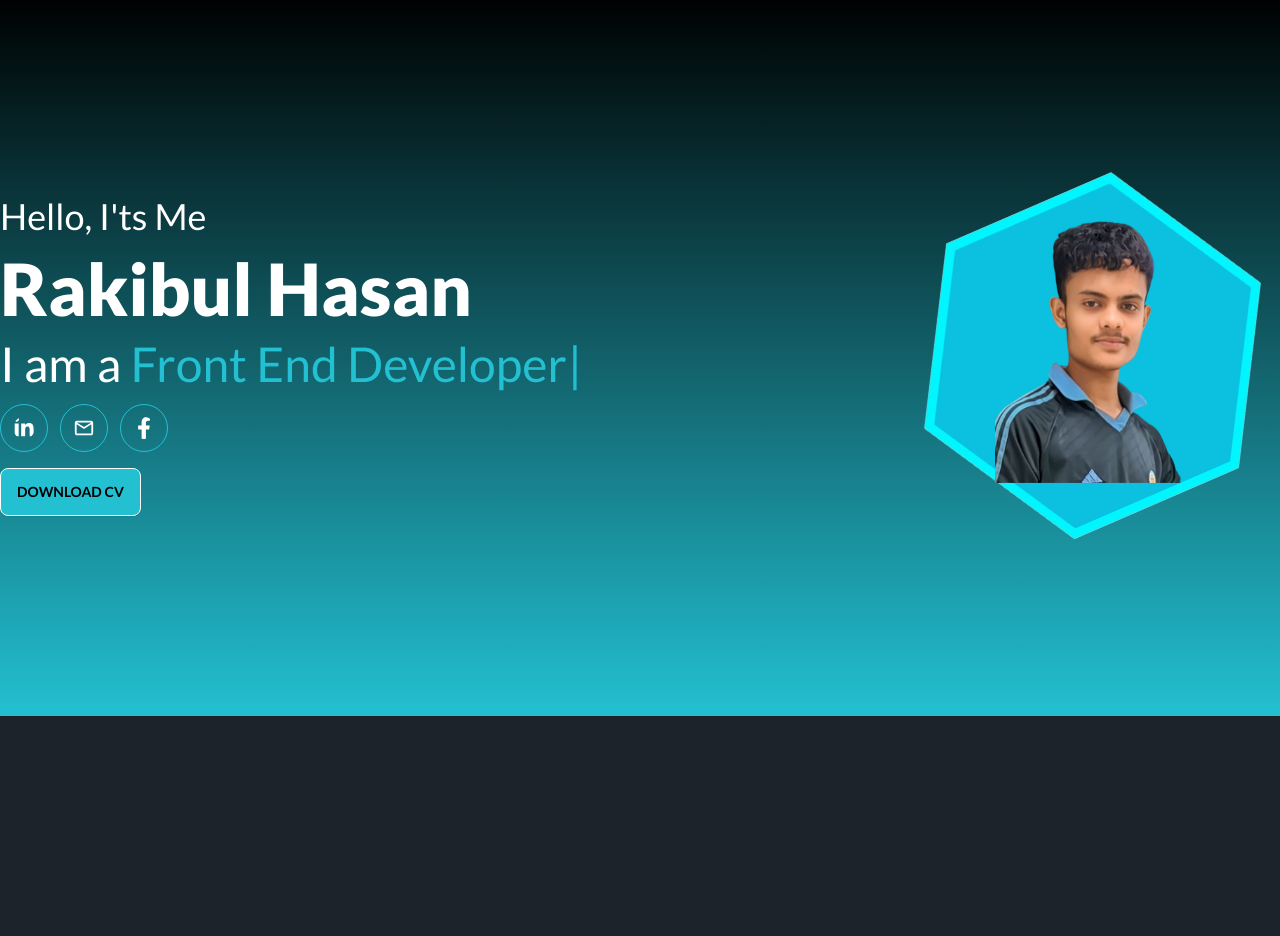
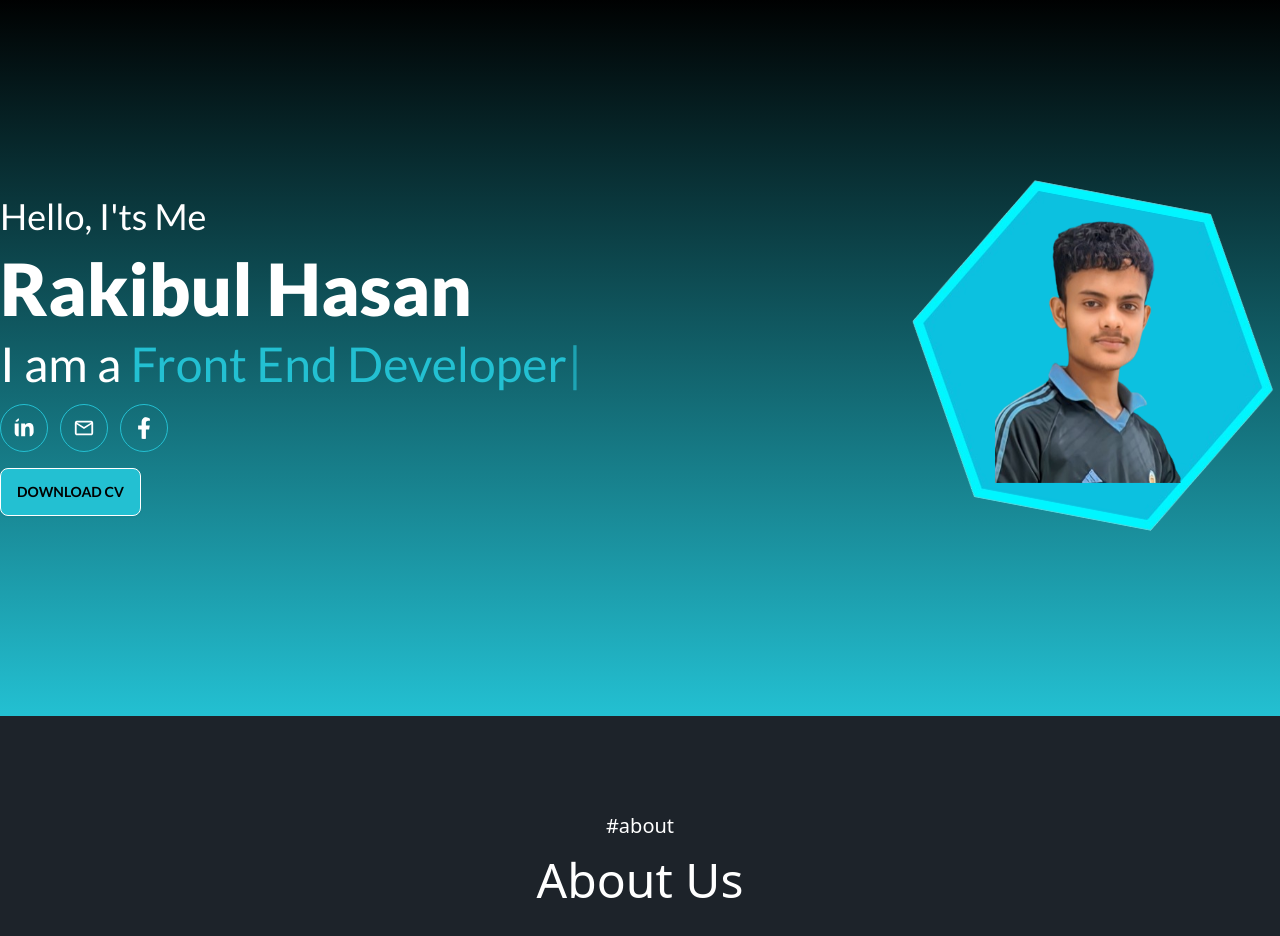
Before and after one commit to Rakibjrb/portfolio, a React (Vite) app: page / in a window 1280 px wide. Shown: the part 100-1036 px from the top of the page. Before the commit the page ends 816 px from the top, so only its background shows below. Built offline with nearby package versions, Linux system fonts and the light colour scheme.

Commit message:
added about section

```diff
--- /dev/null
+++ b/src/Components/CommonComponets/SectionHeader/SectionHeader.jsx
@@ -0,0 +1,15 @@
+import PropTypes from "prop-types";
+
+const SectionHeader = ({ title, subtitle }) => {
+  return (
+    <div className="text-center text-white mb-10">
+      <h3 className="text-xl mb-4">{subtitle}</h3>
+      <h1 className="text-5xl">{title}</h1>
+    </div>
+  );
+};
+SectionHeader.propTypes = {
+  title: PropTypes.string,
+  subtitle: PropTypes.string,
+};
+export default SectionHeader;
--- /dev/null
+++ b/src/Components/HomePageComponents/About/About.jsx
@@ -0,0 +1,11 @@
+import SectionHeader from "../../CommonComponets/SectionHeader/SectionHeader";
+
+const About = () => {
+  return (
+    <div className="mt-24 max-w-7xl mx-auto px-3 xl:px-0">
+      <SectionHeader title={"About Us"} subtitle={"#about"} />
+    </div>
+  );
+};
+
+export default About;
--- a/src/Components/HomePageComponents/Banner/banner.css
+++ b/src/Components/HomePageComponents/Banner/banner.css
@@ -1,5 +1,5 @@
 .spin-animation {
-  animation: rotatefull 8s linear infinite;
+  animation: rotatefull 20s linear infinite;
 }
 
 @keyframes rotatefull {
--- a/src/Pages/Home/Home.jsx
+++ b/src/Pages/Home/Home.jsx
@@ -1,9 +1,11 @@
+import About from "../../Components/HomePageComponents/About/About";
 import Banner from "../../Components/HomePageComponents/Banner/Banner";
 
 const Home = () => {
   return (
     <div>
       <Banner />
+      <About />
     </div>
   );
 };
```
Also changed, not shown: 1 other file (tests, documents, lock files or other folders).
